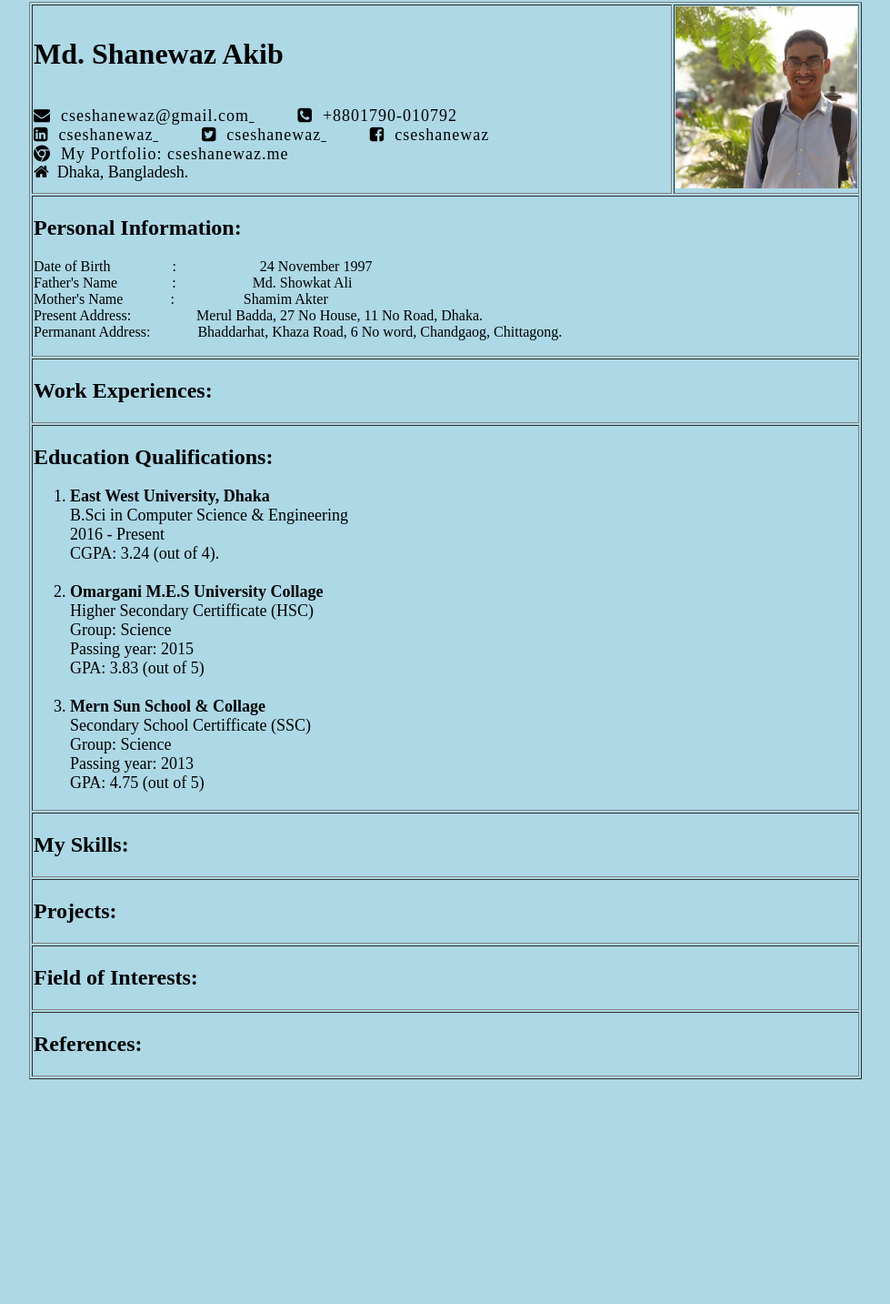
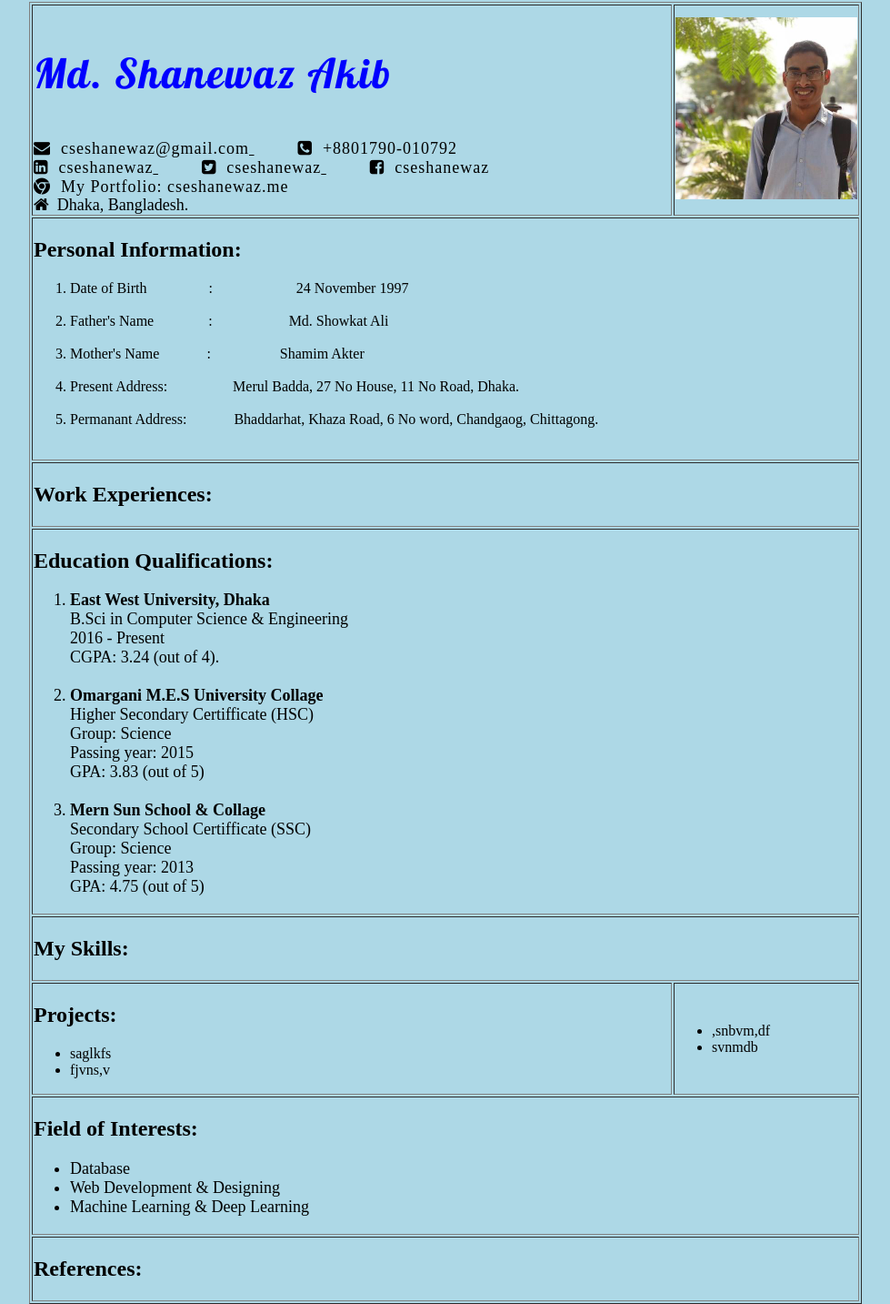
Before and after one commit to CSESHANEWAZ/MyResume, a plain HTML site: page index.html in a window 1280 px wide. Shown: the part 6-1439 px from the top of the page at 91% size, without its empty margins (150-1129 px from the left). Before the commit the page ends 1200 px from the top, so only its background shows below. Drawn offline with Linux system fonts and the light colour scheme.

Commit message:
update 28 feb

```diff
--- a/index.html
+++ b/index.html
@@ -7,21 +7,23 @@
     <title>CV of Md. Shanewaz Akib</title>
 
     <link rel="stylesheet" href="https://cdnjs.cloudflare.com/ajax/libs/font-awesome/4.7.0/css/font-awesome.min.css">
+    <link href="https://fonts.googleapis.com/css2?family=Lobster&display=swap" rel="stylesheet">
 
     <link rel="stylesheet" href="styles.css">
 </head>
 <body>
     <center>
-        <table border="1">
+        <table border="1" id="table1">
             <tr>
                 <td class="intro">
-                    <h1>Md. Shanewaz Akib </h1><br>
+                    <p id="name">Md. Shanewaz Akib</p>
+                    <!-- <h1 id="name">Md. Shanewaz Akib </h1><br> -->
 
                     <a href="mailto: cseshanewaz@gmail.com" target="_blank" class="mail">
                         <i class="fa fa-envelope">&nbsp; cseshanewaz@gmail.com </i>
                     </a> &nbsp; &nbsp; &nbsp; &nbsp; &nbsp; &nbsp;
 
-                    <a href="" class="phone">
+                    <a href="#" class="phone">
                         <i class="fa fa-phone-square">&nbsp; +8801790-010792</i>
                     </a><br>
 
@@ -54,11 +56,14 @@
             <tr>
                 <td colspan="2"><h2>Personal Information:</h2>
                     <p>
-                        Date of Birth &nbsp; &nbsp; &nbsp; &nbsp; &nbsp; &nbsp; &nbsp; &nbsp; : &nbsp; &nbsp; &nbsp; &nbsp; &nbsp; &nbsp; &nbsp; &nbsp; &nbsp; &nbsp; &nbsp; 24 November 1997<br>
-                        Father's Name &nbsp; &nbsp; &nbsp; &nbsp; &nbsp; &nbsp; &nbsp; : &nbsp; &nbsp; &nbsp; &nbsp; &nbsp; &nbsp; &nbsp; &nbsp; &nbsp; &nbsp; Md. Showkat Ali<br>
-                        Mother's Name &nbsp; &nbsp; &nbsp; &nbsp; &nbsp; &nbsp; : &nbsp; &nbsp; &nbsp; &nbsp; &nbsp; &nbsp; &nbsp; &nbsp; &nbsp; Shamim Akter<br>
-                        Present Address: &nbsp; &nbsp; &nbsp; &nbsp; &nbsp; &nbsp; &nbsp; &nbsp; &nbsp;Merul Badda, 27 No House, 11 No Road, Dhaka.<br>
-                        Permanant Address: &nbsp; &nbsp; &nbsp; &nbsp; &nbsp; &nbsp; Bhaddarhat, Khaza Road, 6 No word, Chandgaog, Chittagong.<br>
+                        <ol type="1">
+                        <li>Date of Birth &nbsp; &nbsp; &nbsp; &nbsp; &nbsp; &nbsp; &nbsp; &nbsp; : &nbsp; &nbsp; &nbsp; &nbsp; &nbsp; &nbsp; &nbsp; &nbsp; &nbsp; &nbsp; &nbsp; 24 November 1997 </li><br>
+                        <li> Father's Name &nbsp; &nbsp; &nbsp; &nbsp; &nbsp; &nbsp; &nbsp; : &nbsp; &nbsp; &nbsp; &nbsp; &nbsp; &nbsp; &nbsp; &nbsp; &nbsp; &nbsp; Md. Showkat Ali </li><br>
+                        <li> Mother's Name &nbsp; &nbsp; &nbsp; &nbsp; &nbsp; &nbsp; : &nbsp; &nbsp; &nbsp; &nbsp; &nbsp; &nbsp; &nbsp; &nbsp; &nbsp; Shamim Akter</li><br>
+                        <li> Present Address: &nbsp; &nbsp; &nbsp; &nbsp; &nbsp; &nbsp; &nbsp; &nbsp; &nbsp;Merul Badda, 27 No House, 11 No Road, Dhaka.</li><br>
+                        <li> Permanant Address: &nbsp; &nbsp; &nbsp; &nbsp; &nbsp; &nbsp; Bhaddarhat, Khaza Road, 6 No word, Chandgaog, Chittagong.</li><br>
+                        </ol>
+
                     </p>
                 </td>
 
@@ -110,13 +115,34 @@
 
             <!-- Projects -->
             <tr>
-                <td colspan="2"><h2>Projects:</h2></td>
+                <td colspan=""><h2>Projects:</h2>
+                    <ul>
+                        <li>saglkfs</li>
+                        <li>fjvns,v</li>
+                    </ul>
+                </td>
+
+                <td>
+                    <ul>
+                        <li>,snbvm,df</li>
+                        <li>svnmdb</li>
+
+                    </ul>
+                </td>
             </tr>
 
 
             <!-- interest -->
             <tr>
-                <td colspan="2"><h2>Field of Interests:</h2></td>
+                <td colspan="2"><h2>Field of Interests:</h2>
+                    <ul id="interest">
+                        <li>Database</li>
+                        <li>Web Development & Designing</li>
+                        <li>Machine Learning & Deep Learning</li>
+                    </ul>
+
+                </td>
+
             </tr>
 
 
--- a/styles.css
+++ b/styles.css
@@ -1,9 +1,19 @@
 body{
     background-color: lightblue;
+    background-attachment: fixed;
+}
+#table1{
+    background-color:;
 }
 .intro{
     width: 700px;
 
+}
+#name{
+    color: blue;
+    font-size: 45px;
+    font-family: 'Lobster', cursive;
+    letter-spacing: 2px;
 }
 .pp{
     width: 200px;
@@ -26,3 +36,6 @@ body{
     text-align: right;
     background-color: black;
 }
+#interest{
+    font-size: 18px;
+}
```
